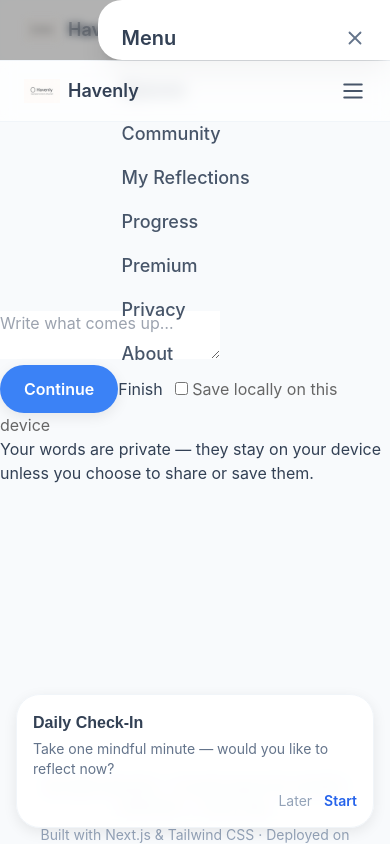
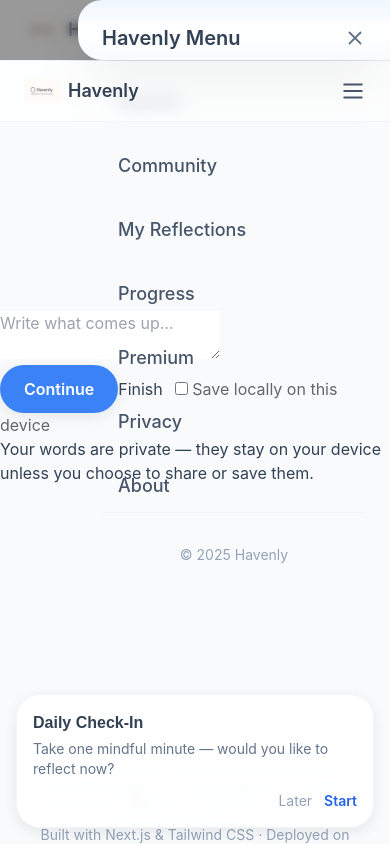
Before and after one commit to Khrboshi/havenly, a Next.js app: page /reflect in a window 390 px wide. Both pictures are taken after a click on the button 353 px from the left and 30 px from the top of the page. Shown: the top 844 px of the page. Built offline with nearby package versions, Linux system fonts and the light colour scheme.

Commit message:
Update Header.js

```diff
--- a/components/Header.js
+++ b/components/Header.js
@@ -5,9 +5,11 @@ import Link from "next/link";
 import Image from "next/image";
 import { Menu, X } from "lucide-react";
 import { motion, AnimatePresence } from "framer-motion";
+import { useRouter } from "next/router";
 
 export default function Header() {
   const [open, setOpen] = useState(false);
+  const router = useRouter();
   const toggleMenu = () => setOpen(!open);
   const closeMenu = () => setOpen(false);
 
@@ -42,7 +44,9 @@ export default function Header() {
             <Link
               key={link.href}
               href={link.href}
-              className="hover:text-blue-600 transition-colors"
+              className={`hover:text-blue-600 transition-colors ${
+                router.pathname === link.href ? "text-blue-600 font-semibold" : ""
+              }`}
             >
               {link.label}
             </Link>
@@ -65,7 +69,7 @@ export default function Header() {
           <>
             {/* Background Overlay */}
             <motion.div
-              className="fixed inset-0 bg-black/30 backdrop-blur-sm z-40"
+              className="fixed inset-0 bg-black/40 backdrop-blur-sm z-40"
               initial={{ opacity: 0 }}
               animate={{ opacity: 1 }}
               exit={{ opacity: 0 }}
@@ -74,15 +78,16 @@ export default function Header() {
 
             {/* Slide-in Drawer */}
             <motion.div
-              className="fixed right-0 top-0 w-3/4 h-full bg-white shadow-xl z-50 flex flex-col p-6 rounded-l-2xl"
+              className="fixed right-0 top-0 w-4/5 h-full bg-gradient-to-b from-blue-50 via-white to-slate-50 shadow-2xl z-50 flex flex-col p-6 rounded-l-2xl"
               initial={{ x: "100%" }}
               animate={{ x: 0 }}
               exit={{ x: "100%" }}
-              transition={{ type: "spring", stiffness: 200, damping: 25 }}
+              transition={{ type: "spring", stiffness: 180, damping: 22 }}
             >
+              {/* Drawer Header */}
               <div className="flex justify-between items-center mb-6">
                 <span className="text-xl font-semibold text-slate-800">
-                  Menu
+                  Havenly Menu
                 </span>
                 <button
                   onClick={closeMenu}
@@ -92,18 +97,28 @@ export default function Header() {
                 </button>
               </div>
 
-              <nav className="flex flex-col gap-4">
+              {/* Navigation Links */}
+              <nav className="flex flex-col gap-3">
                 {links.map((link) => (
                   <Link
                     key={link.href}
                     href={link.href}
                     onClick={closeMenu}
-                    className="text-slate-700 text-lg font-medium hover:text-blue-600 transition-all"
+                    className={`block py-3 px-4 rounded-xl text-lg font-medium transition-all ${
+                      router.pathname === link.href
+                        ? "bg-blue-100 text-blue-700 shadow-inner border border-blue-200"
+                        : "text-slate-700 hover:bg-slate-100"
+                    }`}
                   >
                     {link.label}
                   </Link>
                 ))}
               </nav>
+
+              {/* Bottom Footer / Close */}
+              <div className="mt-auto pt-8 border-t border-slate-200 text-center text-slate-500 text-sm">
+                © {new Date().getFullYear()} Havenly
+              </div>
             </motion.div>
           </>
         )}
```
